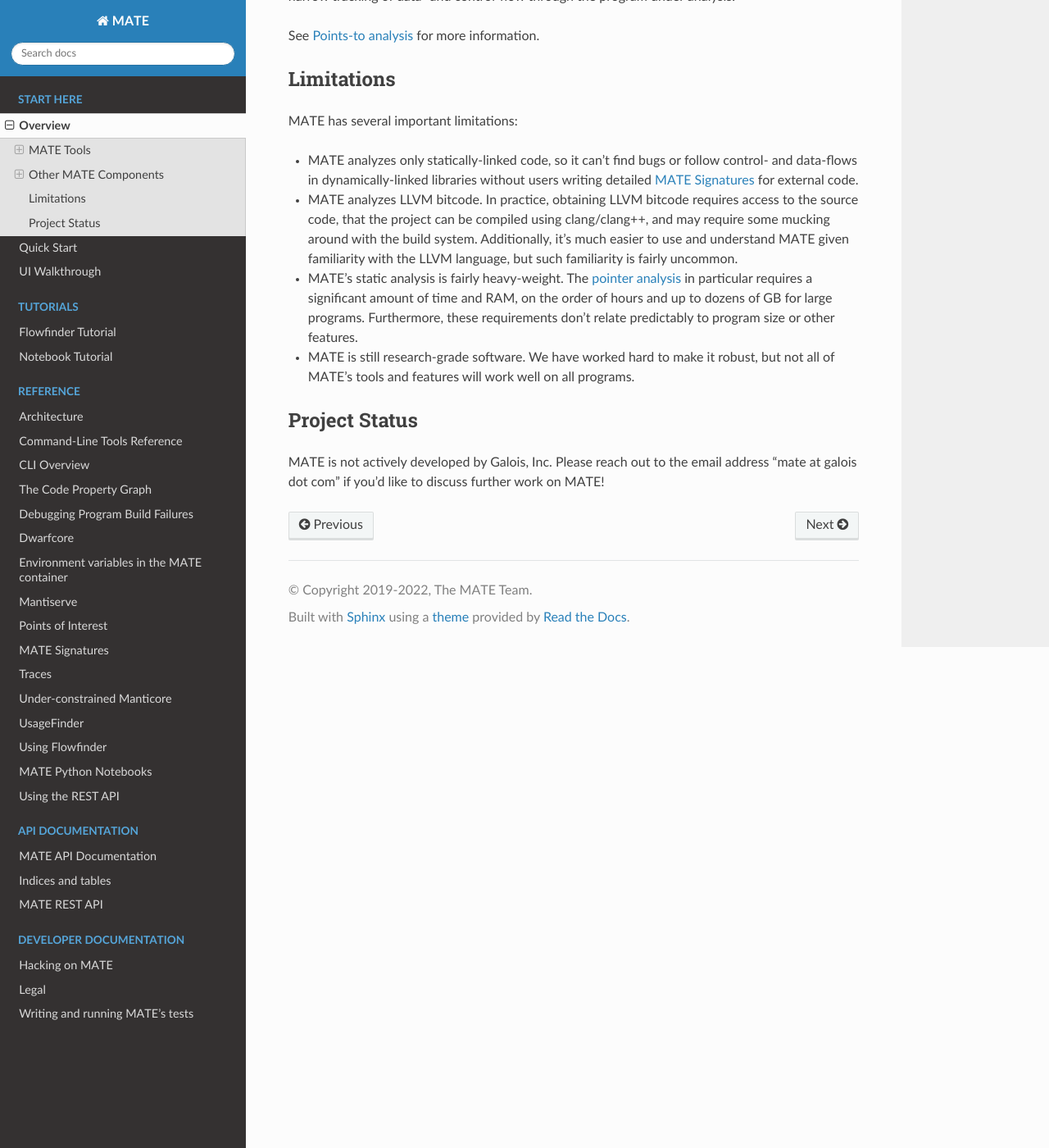
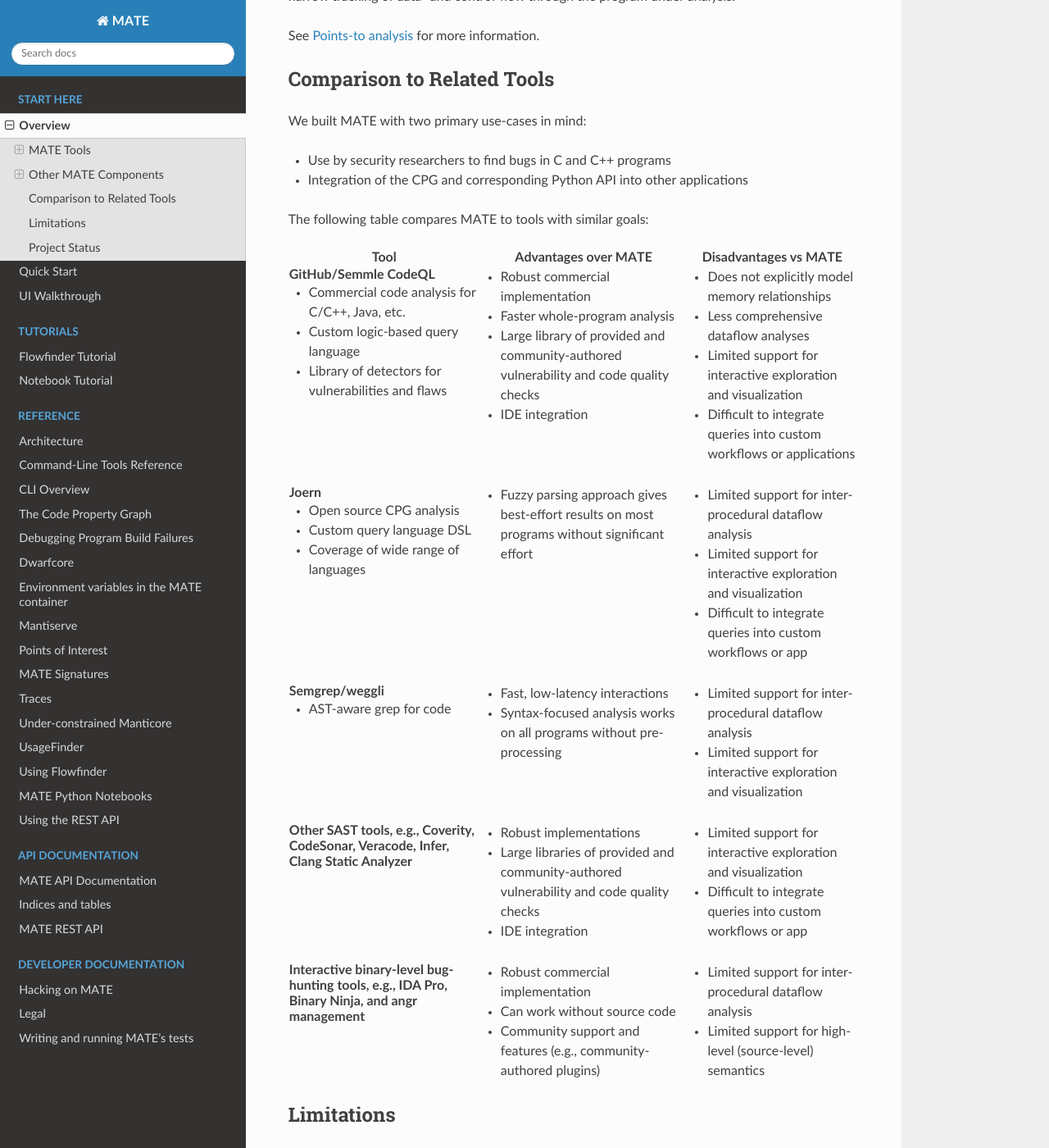
Before and after one commit to GaloisInc/MATE, a Sphinx documentation site: the page built from doc/overview.rst, in a window 1280 px wide and 1400 px high, scrolled down 5893 px. Shown: the whole window at 82% size. Built offline with Sphinx 7.4.7 and the Read the Docs theme 2.0.0, drawn with Linux system fonts in a browser that asks for light colours; pages that are not in the unit, such as notebooks, are missing from menus.

Commit message:
doc: Include comparison to other tools

```diff
--- /dev/null
+++ b/doc/include/comparison-table.html
@@ -0,0 +1,119 @@
+<table>
+  <thead>
+    <tr>
+      <th>Tool</th>
+      <th>Advantages over MATE</th>
+      <th>Disadvantages vs MATE</th>
+    </tr>
+  </thead>
+  <tbody>
+    <tr>
+      <td>
+        <strong>GitHub/Semmle CodeQL</strong>
+        <ul>
+          <li>Commercial code analysis for C/C++, Java, etc.</li>
+          <li>Custom logic-based query language</li>
+          <li>Library of detectors for vulnerabilities and flaws</li>
+        </ul>
+      </td>
+      <td>
+        <ul>
+          <li>Robust commercial implementation</li>
+          <li>Faster whole-program analysis</li>
+          <li>Large library of provided and community-authored vulnerability and code quality checks</li>
+          <li>IDE integration</li>
+        </ul>
+      </td>
+      <td>
+        <ul>
+          <li>Does not explicitly model memory relationships</li>
+          <li>Less comprehensive dataflow analyses</li>
+          <li>Limited support for interactive exploration and visualization</li>
+          <li>Difficult to integrate queries into custom workflows or applications</li>
+        </ul>
+      </td>
+    </tr>
+    <tr>
+      <td>
+        <strong>Joern</strong>
+        <ul>
+          <li>Open source CPG analysis</li>
+          <li>Custom query language DSL</li>
+          <li>Coverage of wide range of languages</li>
+        </ul>
+      </td>
+      <td>
+        <ul>
+          <li>Fuzzy parsing approach gives best-effort results on most programs without significant effort</li>
+        </ul>
+      </td>
+      <td>
+        <ul>
+          <li>Limited support for inter-procedural dataflow analysis</li>
+          <li>Limited support for interactive exploration and visualization</li>
+          <li>Difficult to integrate queries into custom workflows or app</li>
+        </ul>
+      </td>
+    </tr>
+    <tr>
+      <td>
+        <strong>Semgrep/weggli</strong>
+        <ul>
+          <li>AST-aware grep for code</li>
+        </ul>
+      </td>
+      <td>
+        <ul>
+          <li>Fast, low-latency interactions</li>
+          <li>Syntax-focused analysis works on all programs without pre-processing</li>
+        </ul>
+      </td>
+      <td>
+        <ul>
+          <li>Limited support for inter-procedural dataflow analysis</li>
+          <li>Limited support for interactive exploration and visualization</li>
+        </ul>
+      </td>
+    </tr>
+    <tr>
+      <td>
+        <strong>Other SAST tools, e.g., Coverity, CodeSonar, Veracode, Infer, Clang Static Analyzer</strong>
+      </td>
+      <td>
+        <ul>
+          <li>Robust implementations</li>
+          <li>Large libraries of provided and community-authored vulnerability and code quality checks</li>
+          <li>IDE integration</li>
+        </ul>
+      </td>
+      <td>
+        <ul>
+          <li>Limited support for interactive exploration and visualization</li>
+          <li>Difficult to integrate queries into custom workflows or app</li>
+        </ul>
+      </td>
+      <td>
+        <ul></ul>
+      </td>
+    </tr>
+    <tr>
+      <td>
+        <strong>Interactive binary-level bug-hunting tools, e.g., IDA Pro, Binary Ninja, and angr management</strong>
+        <ul></ul>
+      </td>
+      <td>
+        <ul>
+          <li>Robust commercial implementation</li>
+          <li>Can work without source code</li>
+          <li>Community support and features (e.g., community-authored plugins)</li>
+        </ul>
+      </td>
+      <td>
+        <ul>
+          <li>Limited support for inter-procedural dataflow analysis</li>
+          <li>Limited support for high-level (source-level) semantics</li>
+        </ul>
+      </td>
+    </tr>
+  </tbody>
+</table>
--- a/doc/overview.rst
+++ b/doc/overview.rst
@@ -195,6 +195,20 @@
 
 See :ref:`Points-to analysis <points_to_desc>` for more information.
 
+***************************
+Comparison to Related Tools
+***************************
+
+We built MATE with two primary use-cases in mind:
+
+- Use by security researchers to find bugs in C and C++ programs
+- Integration of the CPG and corresponding Python API into other applications
+
+The following table compares MATE to tools with similar goals:
+
+.. raw:: html
+   :file: include/comparison-table.html
+
 ***********
 Limitations
 ***********
```
